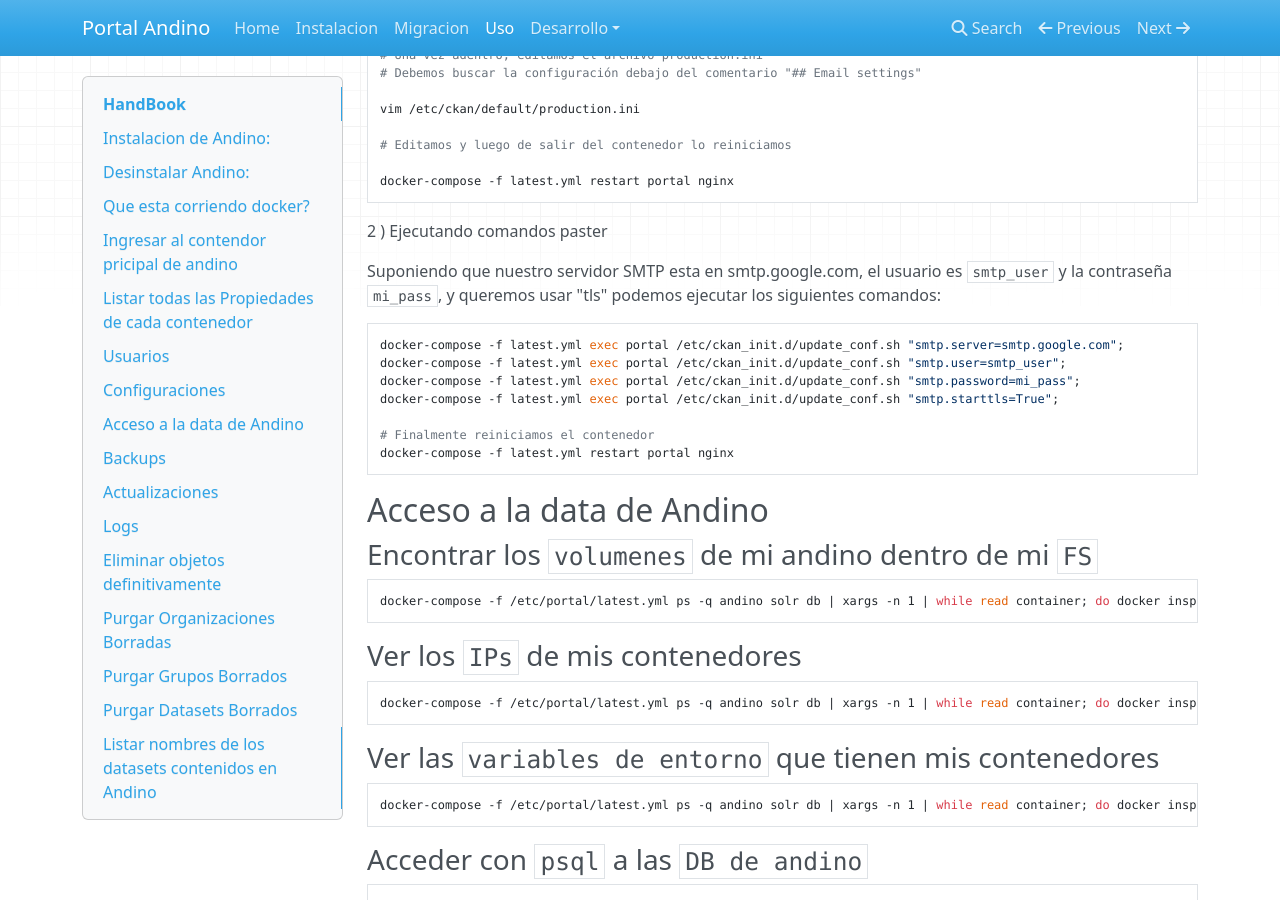
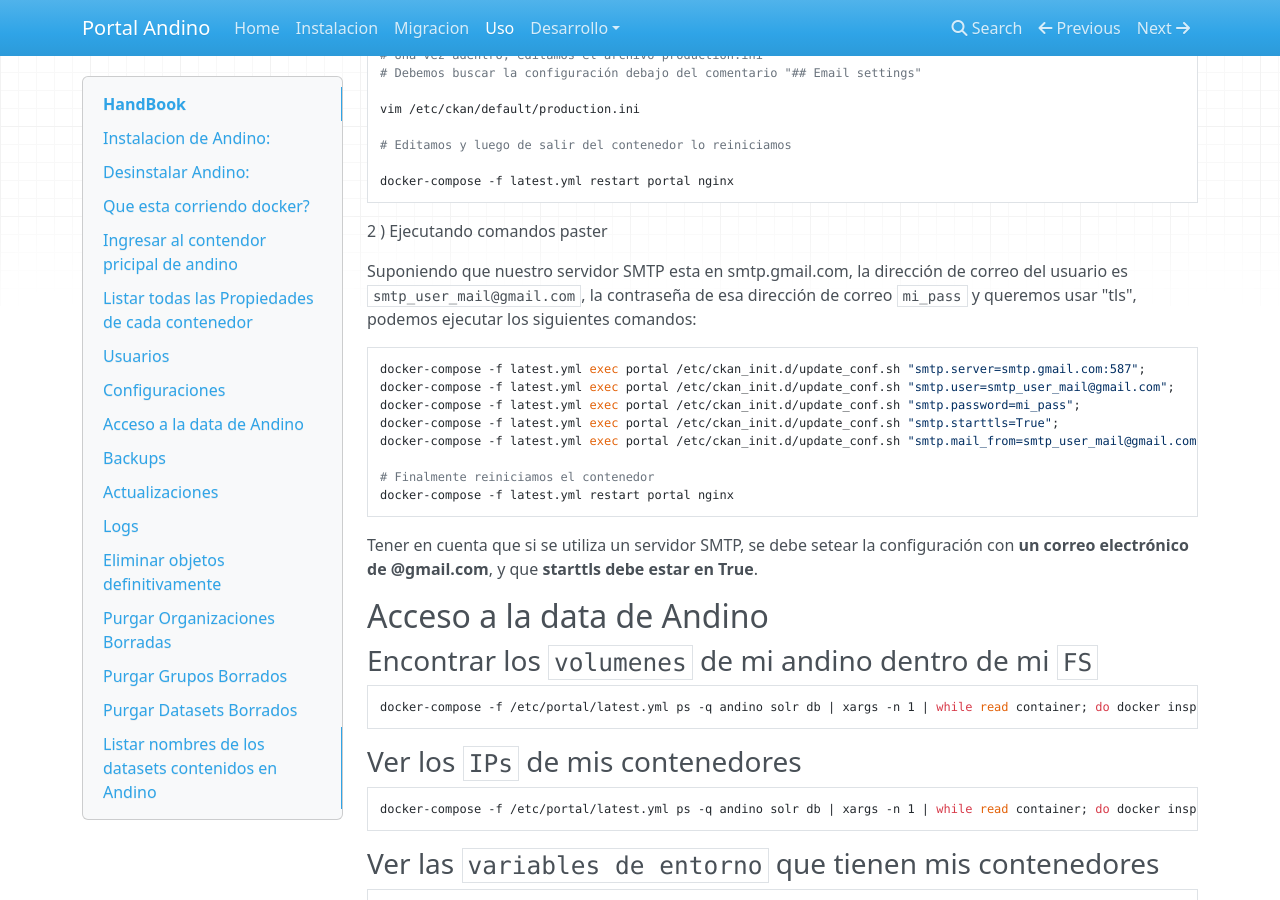
Before and after one commit to datosgobar/portal-andino, an MkDocs documentation site: the page built from docs/setup/usage.md, in a window 1280 px wide and 900 px high, scrolled down 3264 px. Built offline with MkDocs 1.6.1, drawn with Linux system fonts in a browser that asks for light colours; nearby versions of some CDN libraries; old or Windows-style settings are respelled for this version of MkDocs.

Commit message:
Actualizo documentación para la configuración del servidor SMTP.

````diff
--- a/docs/setup/usage.md
+++ b/docs/setup/usage.md
@@ -166,19 +166,22 @@ docker-compose -f latest.yml restart portal nginx
 
 2 ) Ejecutando comandos paster
 
-Suponiendo que nuestro servidor SMTP esta en smtp.google.com, el usuario es `smtp_user`
-y la contraseña `mi_pass`, y queremos usar "tls" podemos ejecutar los siguientes comandos:
+Suponiendo que nuestro servidor SMTP esta en smtp.gmail.com, la dirección de correo del usuario es `smtp_user_mail@gmail.com`,
+la contraseña de esa dirección de correo `mi_pass` y queremos usar "tls", podemos ejecutar los siguientes comandos:
 
 ```
-docker-compose -f latest.yml exec portal /etc/ckan_init.d/update_conf.sh "smtp.server=smtp.google.com";
-docker-compose -f latest.yml exec portal /etc/ckan_init.d/update_conf.sh "smtp.user=smtp_user";
+docker-compose -f latest.yml exec portal /etc/ckan_init.d/update_conf.sh "smtp.server=smtp.gmail.com:587";
+docker-compose -f latest.yml exec portal /etc/ckan_init.d/update_conf.sh "smtp.user=smtp_user_mail@gmail.com";
 docker-compose -f latest.yml exec portal /etc/ckan_init.d/update_conf.sh "smtp.password=mi_pass";
 docker-compose -f latest.yml exec portal /etc/ckan_init.d/update_conf.sh "smtp.starttls=True";
+docker-compose -f latest.yml exec portal /etc/ckan_init.d/update_conf.sh "smtp.mail_from=smtp_user_mail@gmail.com";
 
 # Finalmente reiniciamos el contenedor
 docker-compose -f latest.yml restart portal nginx
 ```
 
+Tener en cuenta que si se utiliza un servidor SMTP, se debe setear la configuración con **un correo electrónico
+de @gmail.com**, y que **starttls debe estar en True**.
 
 
 ## Acceso a la data de Andino
````
